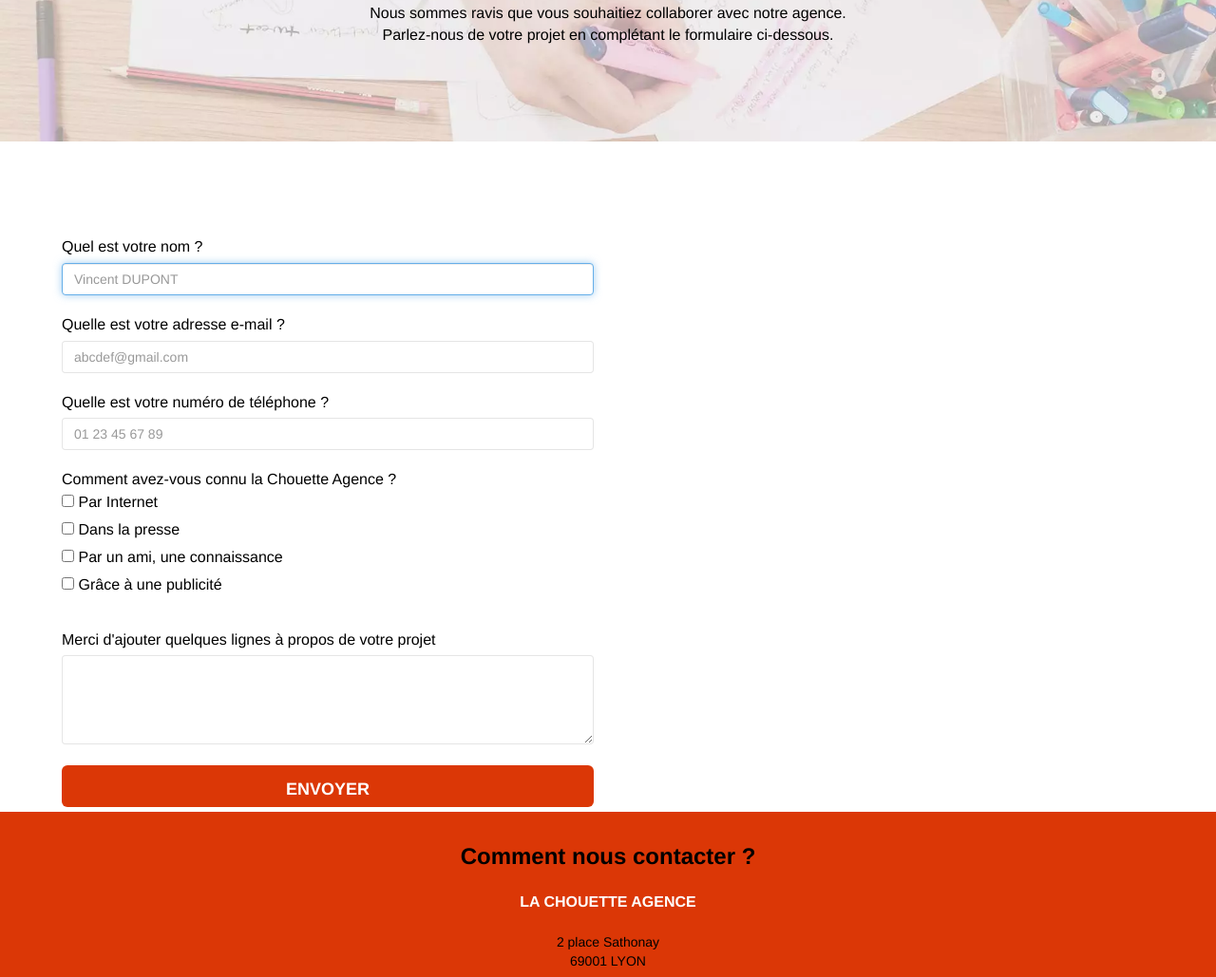
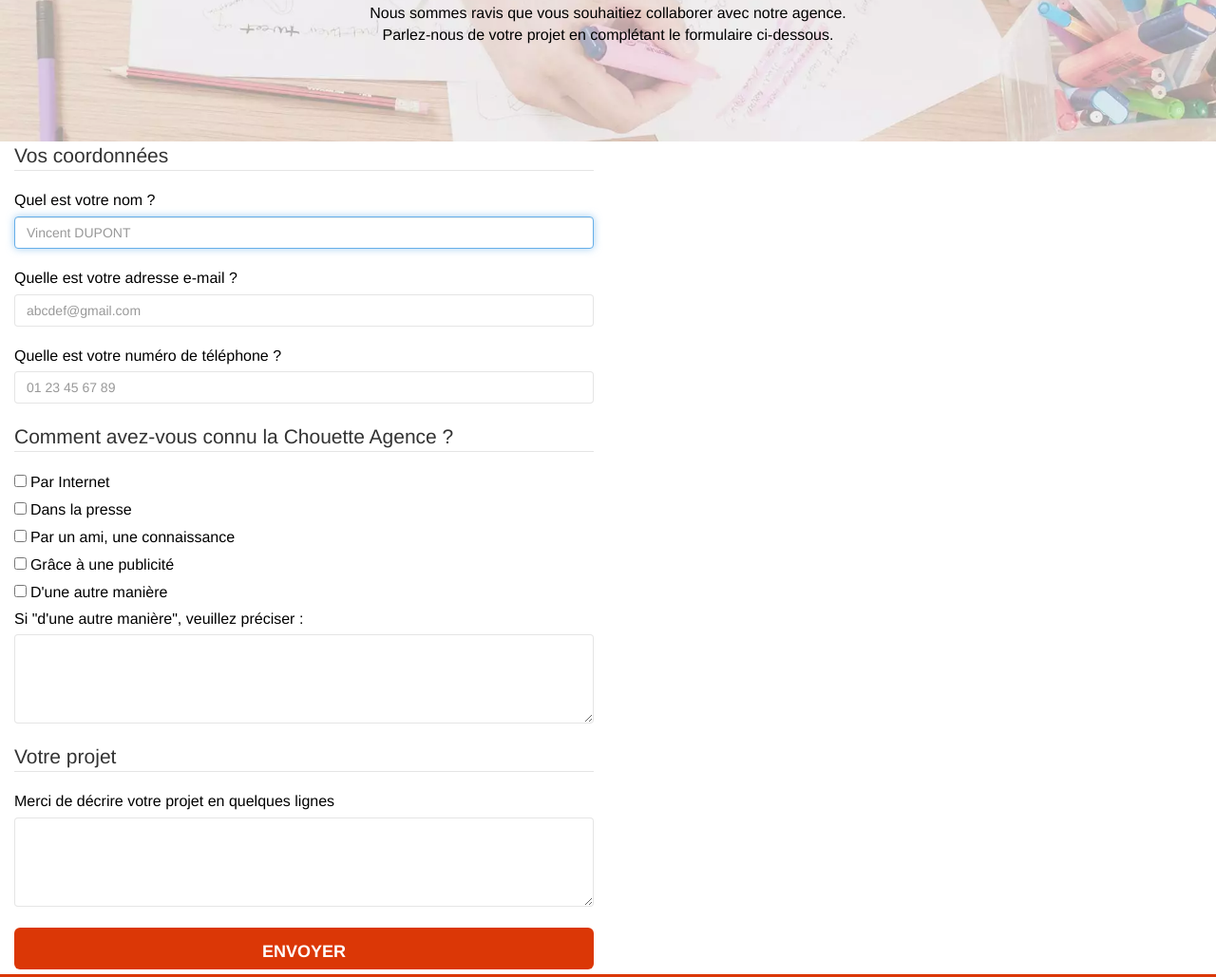
Before and after one commit to benlinux1/003_BenoitVINCENT-LACHOUETTEAGENCE, a plain HTML site: page page2.html in a window 1280 px wide. Shown: the part 321-1350 px from the top of the page at 95% size. Drawn offline with Linux system fonts and the light colour scheme.

Commit message:
Edit form with semantic tags

```diff
--- a/page2.html
+++ b/page2.html
@@ -88,8 +88,9 @@
 			<!-- bloc-6 END -->
 
 			<!-- bloc-7 -->
-	<div class="bloc bgc-white l-bloc bloc-lg" id="bloc-7">
-		<form class="col-sm-6" id="form_1" method="POST" action="form_1.php" class="form-group" novalidate success-msg="Nous avons bien reçu votre message et vous en remercions. Notre équipe reviendra vers vous dans les plus brefs délais" fail-msg="Nous sommes navrés mais il semblerait qu'une erreur se soit produite. Merci de bien vouloir reformuler votre demande.">
+			<form class="col-sm-6" id="form_1" method="POST" action="form_1.php" class="bloc bgc-white l-bloc bloc-lg" novalidate success-msg="Nous avons bien reçu votre message et vous en remercions. Notre équipe reviendra vers vous dans les plus brefs délais" fail-msg="Nous sommes navrés mais il semblerait qu'une erreur se soit produite. Merci de bien vouloir reformuler votre demande.">
+				<fieldset>
+					<legend>Vos coordonnées</legend>
 					<label for="name">
 						Quel est votre nom ?
 					</label>
@@ -107,10 +108,10 @@
 					</label>
 					<input type="tel" name="tel" id="tel" placeholder="01 23 45 67 89" class="form-control" />
 					<br />
+				</fieldset>
 
-			<p>
-				Comment avez-vous connu la Chouette Agence ?<br />
-
+				<fieldset>
+					<legend>Comment avez-vous connu la Chouette Agence ?</legend>
 					<input type="checkbox" name="internet" id="internet"/>
 					<label for="internet">Par Internet</label><br />
 					<input type="checkbox" name="presse" id="presse"/>
@@ -119,17 +120,21 @@
 					<label for="friend">Par un ami, une connaissance</label><br />
 					<input type="checkbox" name="pub" id="pub"/>
 					<label for="internet">Grâce à une publicité</label><br />
-			</p>
+					<input type="checkbox" name="other" id="other"/>
+					<label for="other">D'une autre manière</label><br />
+					<label for="precisions">Si "d'une autre manière", veuillez préciser :</label>
+					<textarea name="precisions" class="form-control" id="precisions" cols="50" rows="4"></textarea>
+				</fieldset>
 				<br />
-			<p class="form-group">
+				<fieldset>
+					<legend>Votre projet</legend>
 					<label>
-					Merci d'ajouter quelques lignes à propos de votre projet<br>
+						Merci de décrire votre projet en quelques lignes<br>
 					</label>
 					<textarea id="message" class="form-control" rows="4" cols="50" required></textarea>
-			</p>
 					<input class="bloc-button btn btn-lg btn-block cta-hero btn-atomic-tangerine" type="submit" value="Envoyer">
+				</fieldset>
 			</form>
-	</div>
 			<!-- bloc-7 END -->
 
 			<!-- ScrollToTop Button -->
@@ -184,6 +189,5 @@
 		</div>
 		<!-- Principal conteneur END -->
 
-
 	</body>
 </html>
```
Lines whose indentation alone changed are shown as unchanged.
